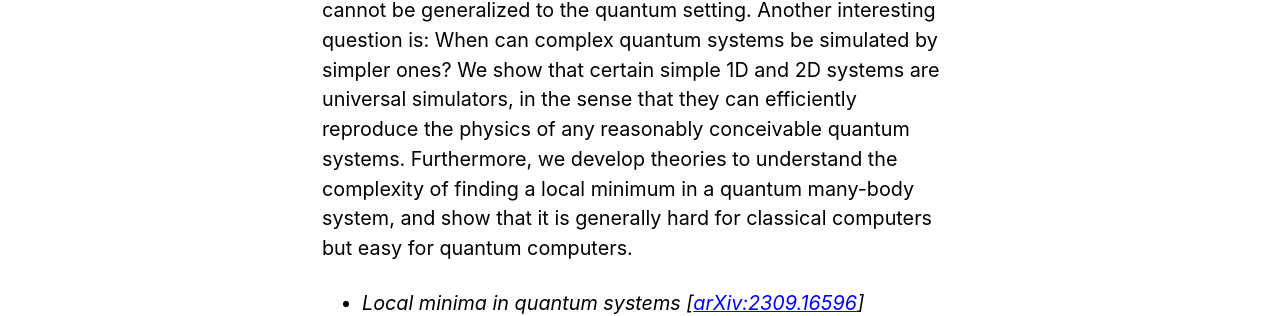
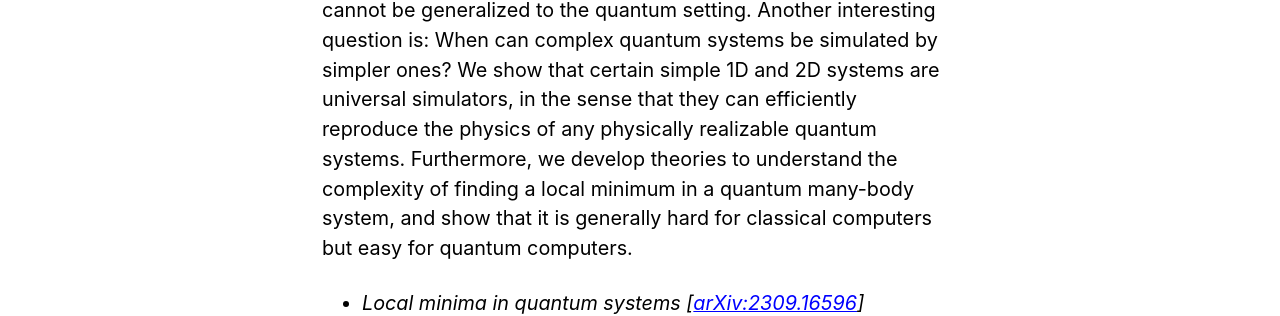
Before and after one commit to leozhou92/leozhou92.github.io, a Jekyll site: the page built from _pages/research.html, in a window 1280 px wide and 1400 px high. Shown: the part 823-1139 px from the top of the window. Built offline with Jekyll 4.4.1, drawn with Linux system fonts in a browser that asks for light colours; cached includes are drawn as plain includes; some of the changed text lies outside the part shown.

Commit message:
Small tweaks to research

```diff
--- a/_pages/research.html
+++ b/_pages/research.html
@@ -21,7 +21,7 @@ title: Research Overview
 
 <p>
 	<img src="/assets/img/Analog-Quantum-Simulation.png" width="400" height="205" alt="Analog Hamiltonian simulation" class="align-right">
-	A system of many quantum particles is highly complex. Because of quantum entanglement, complete description of the state of such a system requires an exponentially large classical description in general. This nonclassicality necessitates developments of quantum extensions to classical complexity theory. For example, we can prove that some procedures that are often used in classical computer science for simplifying complex systems fundamentally cannot be generalized to the quantum setting. Another interesting question is: When can complex quantum systems be simulated by simpler ones? We show that certain simple 1D and 2D systems are universal simulators, in the sense that they can efficiently reproduce the physics of any reasonably conceivable quantum systems. Furthermore, we develop theories to understand the complexity of finding a local minimum in a quantum many-body system, and show that it is generally hard for classical computers but easy for quantum computers.
+	A system of many quantum particles is highly complex. Because of quantum entanglement, complete description of the state of such a system requires an exponentially large classical description in general. This nonclassicality necessitates developments of quantum extensions to classical complexity theory. For example, we can prove that some procedures that are often used in classical computer science for simplifying complex systems fundamentally cannot be generalized to the quantum setting. Another interesting question is: When can complex quantum systems be simulated by simpler ones? We show that certain simple 1D and 2D systems are universal simulators, in the sense that they can efficiently reproduce the physics of any physically realizable quantum systems. Furthermore, we develop theories to understand the complexity of finding a local minimum in a quantum many-body system, and show that it is generally hard for classical computers but easy for quantum computers.
 </p>
 
 <ul>
```
Also changed, not shown: 1 other file.
